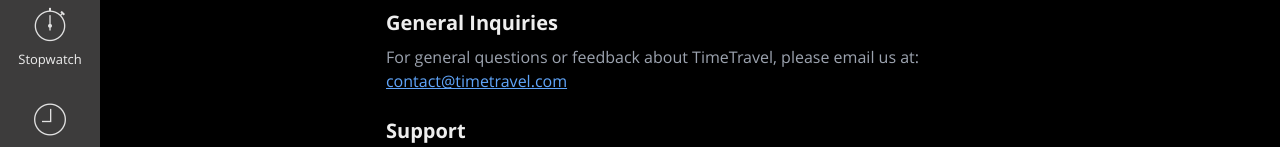
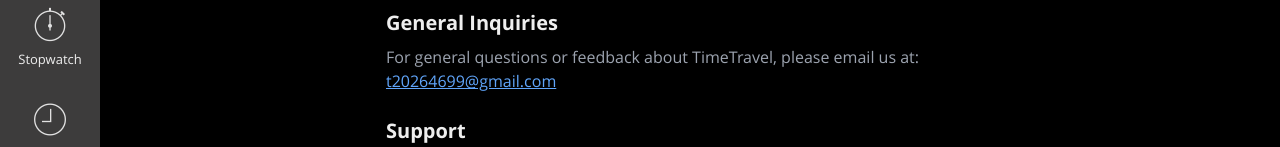
Before and after one commit to t20264699-netizen/timetravel, a Next.js app: page /contact in a window 1280 px wide. Shown: the part 263-410 px from the top of the page. Built offline with nearby package versions, Linux system fonts and the light colour scheme; no server answers.

Commit message:
Update contact email from contact@timetravel.com to t20264699@gmail.com

```diff
--- a/app/contact/page.tsx
+++ b/app/contact/page.tsx
@@ -37,10 +37,10 @@
               <p className="text-gray-600 dark:text-gray-400">
                 For general questions or feedback about TimeTravel, please email us at:{' '}
                 <a
-                  href="mailto:contact@timetravel.com"
+                  href="mailto:t20264699@gmail.com"
                   className="text-blue-600 dark:text-blue-400 underline"
                 >
-                  contact@timetravel.com
+                  t20264699@gmail.com
                 </a>
               </p>
             </div>
```
